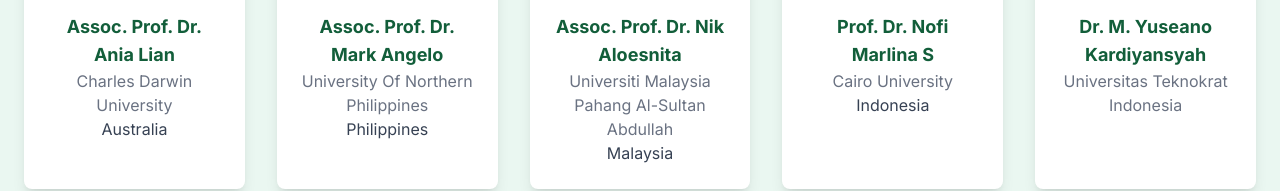
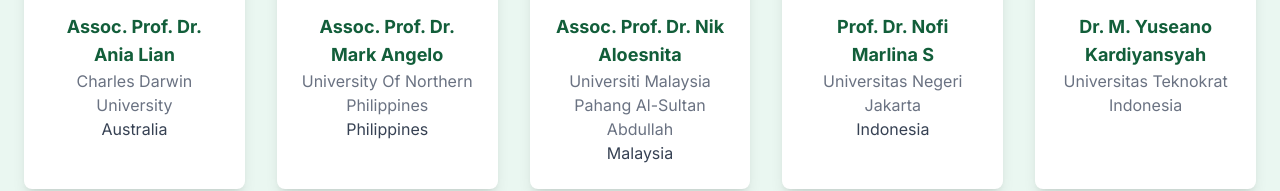
Before and after one commit to ryanhafa/icllle-tailwindcss-cli, a website: page src/index.html in a window 1280 px wide. Shown: the part 2019-2210 px from the top of the page. Drawn offline with Linux system fonts and the light colour scheme.

Commit message:
update prof nofi

```diff
--- a/src/index.html
+++ b/src/index.html
@@ -145,7 +145,7 @@
                     <div class="text-center bg-white p-6 rounded-lg shadow-lg transition-transform transform hover:-translate-y-2">
                         <img src="img/speaker/5.png" alt="Speaker 4" class="w-32 h-32 rounded-full mx-auto mb-4 border-4 border-green-800">
                         <h4 class="font-bold text-lg accent-text">Prof. Dr. Nofi Marlina S</h4>
-                        <p class="text-gray-500">Cairo University</p>
+                        <p class="text-gray-500">Universitas Negeri Jakarta</p>
                         <p class="text-gray-700 max-w-2xl"> Indonesia </p>
                     </div>
                     <div class="text-center bg-white p-6 rounded-lg shadow-lg transition-transform transform hover:-translate-y-2 sm:col-span-2 md:col-span-1 lg:col-auto">
```
